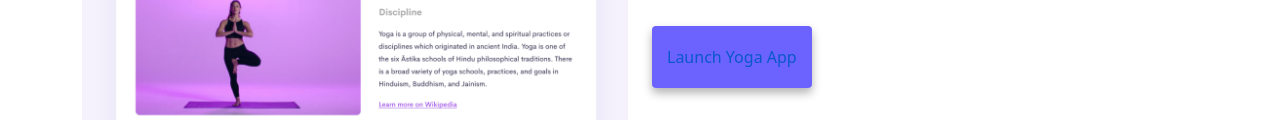
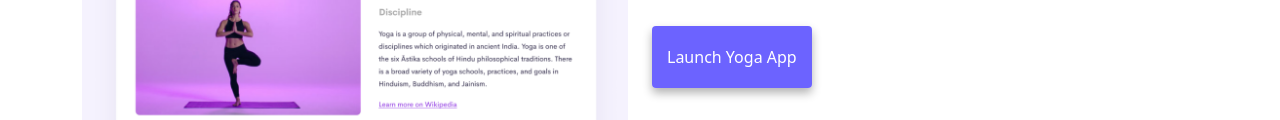
Before and after one commit to helenita410/responsive-week-three, a plain HTML site: page index.html in a window 1280 px wide. In both pictures the pointer is over the link "Launch Yoga App". Shown: the part 680-800 px from the top of the page. Drawn offline with nearby package versions, Linux system fonts and the light colour scheme.

Commit message:
Corrected error with hover
Corrected error with hover

```diff
--- a/style.css
+++ b/style.css
@@ -67,7 +67,7 @@ p {
   color: white;
   border-radius: 4px;
 }
-.first-link hover {
+.first-link:hover {
   color: white;
 }
 
```
